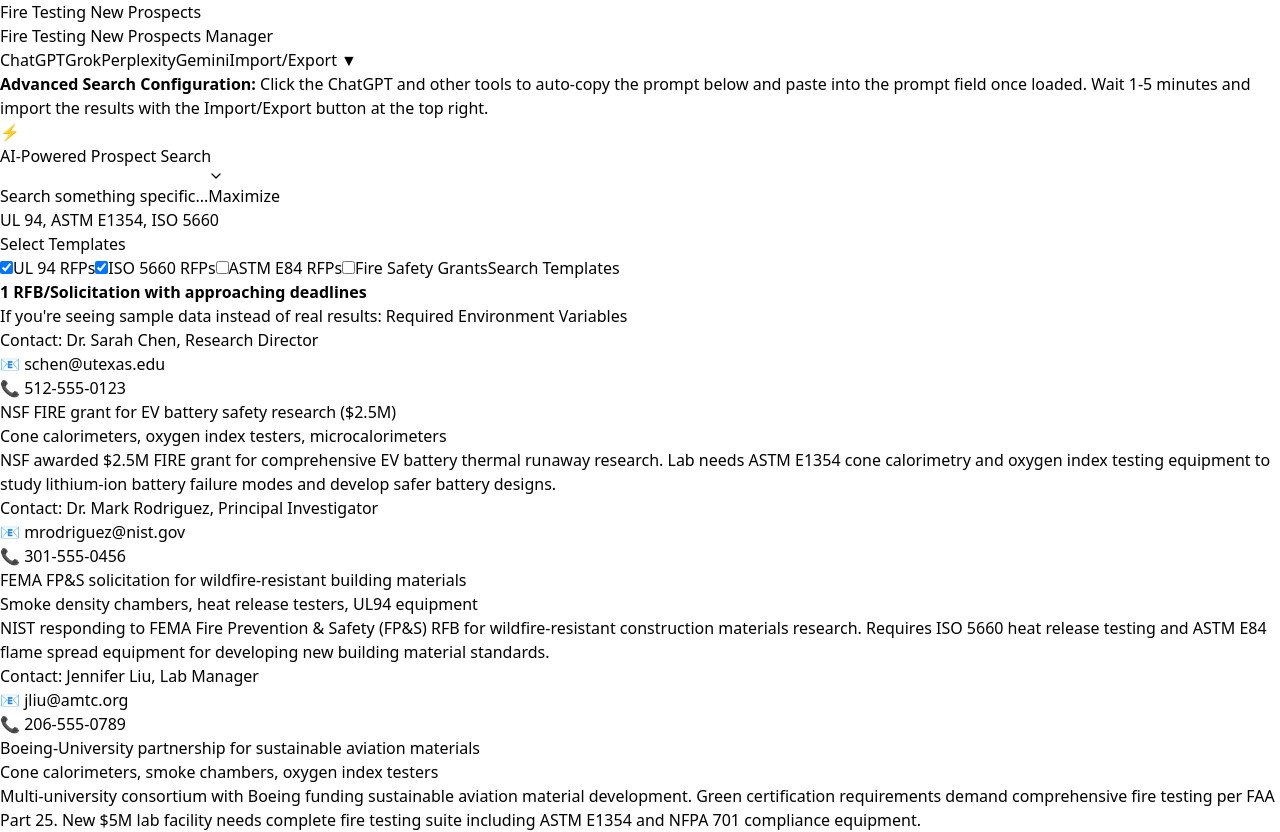
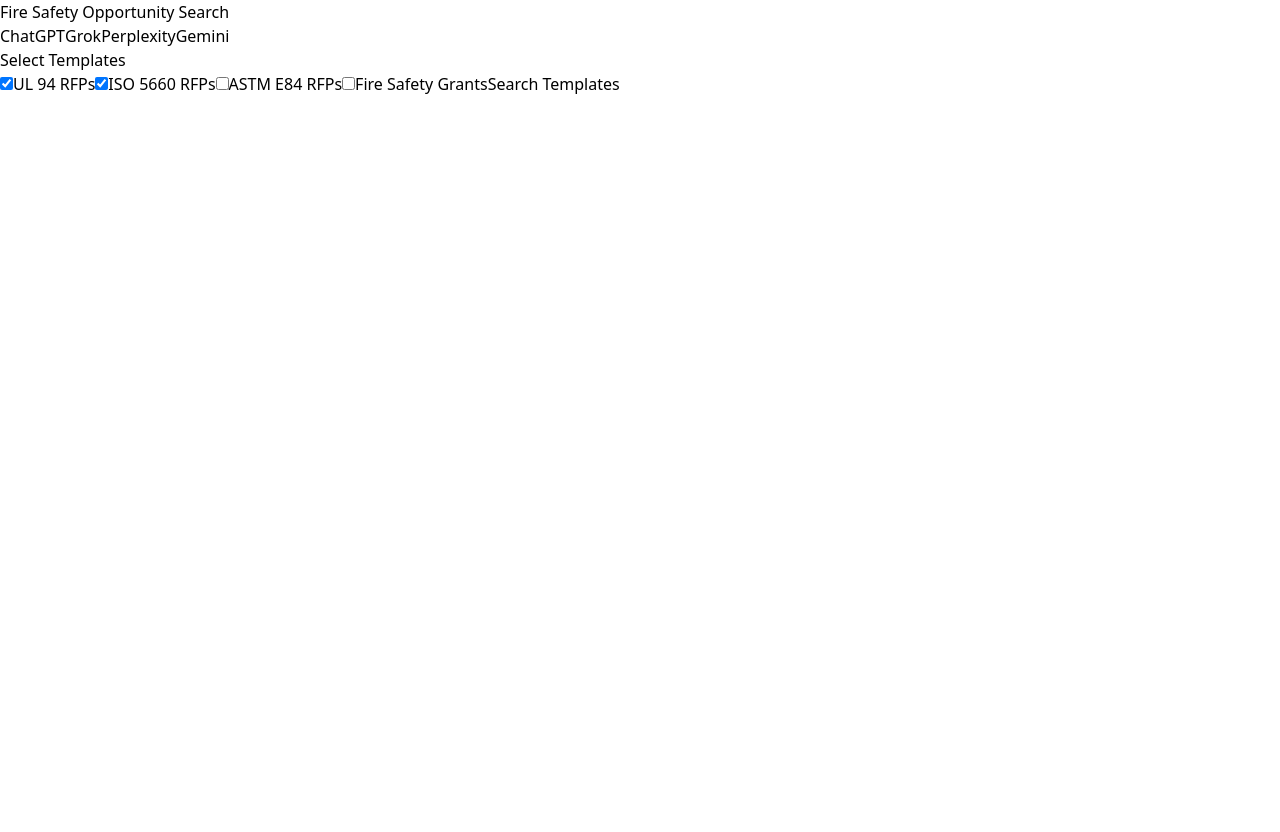
Before and after one commit to thomaswfreeman-lang/Prospector, a Next.js app: page /template-search in a window 1280 px wide. After the commit the page ends 800 px from the top, so only its background shows below. Built offline with nearby package versions, Linux system fonts and the light colour scheme.

Commit message:
Update page.tsx

```diff
--- a/app/template-search/page.tsx
+++ b/app/template-search/page.tsx
@@ -1,7 +1,7 @@
 'use client';
 
 import React, { useState } from 'react';
-import { Search, Loader, ExternalLink, Calendar, Building, Award, ChevronDown, ChevronUp } from 'lucide-react';
+import { Search, Loader, ExternalLink, Calendar, Building, Award } from 'lucide-react';
 
 interface TemplateResult {
   template: {
@@ -42,7 +42,6 @@ export default function TemplateSearchPage() {
   const [prospects, setProspects] = useState<Prospect[]>([]);
   const [selectedTemplates, setSelectedTemplates] = useState<string[]>(['ul94-rfp', 'iso5660-rfp']);
   const [copyStatus, setCopyStatus] = useState<string>('');
-  const [isQueryExpanded, setIsQueryExpanded] = useState(false);
 
   const templates = [
     { id: 'ul94-rfp', name: 'UL 94 RFPs', category: 'rfp' },
@@ -117,10 +116,7 @@ export default function TemplateSearchPage() {
     <div className="max-w-7xl mx-auto p-6">
       {/* Header with title and AI buttons */}
       <div className="flex justify-between items-center mb-8">
-        <div>
-          <h1 className="text-3xl font-bold mb-2">Fire Testing New Prospects</h1>
-          <p className="text-gray-600">Fire Testing New Prospects Manager</p>
-        </div>
+        <h1 className="text-3xl font-bold">Fire Safety Opportunity Search</h1>
 
         {/* AI Search Buttons */}
         <div className="flex gap-2">
@@ -148,9 +144,6 @@ export default function TemplateSearchPage() {
           >
             Gemini
           </button>
-          <button className="px-4 py-2 bg-blue-600 text-white text-sm rounded-md hover:bg-blue-700 transition-colors">
-            Import/Export ▼
-          </button>
         </div>
       </div>
 
@@ -161,97 +154,8 @@ export default function TemplateSearchPage() {
         </div>
       )}
 
-      {/* Instructions */}
-      <div className="mb-6 p-4 bg-blue-50 border border-blue-200 rounded-lg">
-        <p className="text-blue-800">
-          <strong>Advanced Search Configuration:</strong> Click the ChatGPT and other tools to auto-copy the prompt below and paste into the prompt field once loaded. Wait 1-5 minutes and import the results with the Import/Export button at the top right.
-        </p>
-      </div>
-
-      {/* AI-Powered Prospect Search & Advanced Search Configuration merged */}
       <div className="bg-white rounded-lg shadow p-6 mb-6">
-        <div className="flex items-center gap-2 mb-4">
-          <div className="w-8 h-8 bg-blue-600 rounded-full flex items-center justify-center text-white">
-            ⚡
-          </div>
-          <h2 className="text-xl font-semibold">AI-Powered Prospect Search</h2>
-        </div>
-
-        {/* Search Query Section with toggle */}
-        <div className="mb-6">
-          <div className="flex justify-between items-center mb-2">
-            <label className="font-semibold text-gray-700">Search something specific...</label>
-            <button
-              onClick={() => setIsQueryExpanded(!isQueryExpanded)}
-              className="text-blue-600 hover:text-blue-800 flex items-center gap-1"
-            >
-              {isQueryExpanded ? <ChevronUp size={16} /> : <ChevronDown size={16} />}
-              {isQueryExpanded ? 'Minimize' : 'Maximize'}
-            </button>
-          </div>
-
-          <input
-            type="text"
-            className="w-full p-3 border border-gray-300 rounded-md"
-            defaultValue="UL 94, ASTM E1354, ISO 5660"
-            placeholder="Enter your search terms..."
-          />
-
-          {/* Expandable query configuration */}
-          {isQueryExpanded && (
-            <div className="mt-4 p-4 bg-gray-50 rounded-md">
-              <div className="grid grid-cols-1 md:grid-cols-2 gap-4 mb-4">
-                <div>
-                  <label className="block text-sm font-medium text-gray-700 mb-2">Region</label>
-                  <select className="w-full p-2 border border-gray-300 rounded-md">
-                    <option>North America</option>
-                    <option>Europe</option>
-                    <option>Asia Pacific</option>
-                    <option>Global</option>
-                  </select>
-                </div>
-                <div>
-                  <label className="block text-sm font-medium text-gray-700 mb-2">Max Results</label>
-                  <select className="w-full p-2 border border-gray-300 rounded-md">
-                    <option>15 prospects</option>
-                    <option>25 prospects</option>
-                    <option>50 prospects</option>
-                    <option>100 prospects</option>
-                  </select>
-                </div>
-              </div>
-
-              <div className="grid grid-cols-1 md:grid-cols-2 gap-4">
-                <div>
-                  <label className="block text-sm font-medium text-gray-700 mb-2">Additional Standards</label>
-                  <input
-                    type="text"
-                    className="w-full p-2 border border-gray-300 rounded-md"
-                    placeholder="NFPA 701, ISO 9705..."
-                  />
-                </div>
-                <div>
-                  <label className="block text-sm font-medium text-gray-700 mb-2">Additional Instrument or Keyword</label>
-                  <input
-                    type="text"
-                    className="w-full p-2 border border-gray-300 rounded-md"
-                    placeholder="Cone Calorimeter, Oxygen Index..."
-                  />
-                </div>
-              </div>
-
-              <div className="mt-4">
-                <label className="flex items-center gap-2">
-                  <input type="checkbox" defaultChecked />
-                  <span className="text-sm text-gray-700">Include Sam.gov Federal Opportunities</span>
-                </label>
-              </div>
-            </div>
-          )}
-        </div>
-
-        {/* Template Selection */}
-        <h3 className="text-lg font-semibold mb-4">Select Templates</h3>
+        <h2 className="text-xl font-semibold mb-4">Select Templates</h2>
 
         {templates.map(template => (
           <label key={template.id} className="flex items-center space-x-2 mb-2">
@@ -273,107 +177,20 @@ export default function TemplateSearchPage() {
         <button
           onClick={handleSearch}
           disabled={isSearching}
-          className="mt-4 px-6 py-3 bg-blue-600 text-white rounded-lg hover:bg-blue-700 disabled:opacity-50"
+          className="mt-4 px-6 py-3 bg-blue-600 text-white rounded-lg hover:bg-blue-700"
         >
-          {isSearching ? (
-            <div className="flex items-center gap-2">
-              <Loader className="w-4 h-4 animate-spin" />
-              Searching...
-            </div>
-          ) : (
-            'Search Templates'
-          )}
+          {isSearching ? 'Searching...' : 'Search Templates'}
         </button>
       </div>
 
-      {/* Sample Data Notice */}
-      <div className="mb-6 p-4 bg-yellow-50 border border-yellow-200 rounded-lg">
-        <p className="text-yellow-800 text-sm">
-          <strong>1 RFB/Solicitation with approaching deadlines</strong>
-        </p>
-        <p className="text-yellow-700 text-sm mt-1">
-          If you're seeing sample data instead of real results: Required Environment Variables
-        </p>
-      </div>
-
-      {/* Sample Prospects */}
       <div className="space-y-4">
-        {/* University of Texas */}
-        <div className="bg-white rounded-lg shadow border p-6">
-          <div className="flex justify-between items-start mb-4">
-            <div>
-              <h3 className="text-lg font-semibold mb-2">Contact: Dr. Sarah Chen, Research Director</h3>
-              <div className="text-sm text-gray-600 mb-2">
-                📧 schen@utexas.edu<br />
-                📞 512-555-0123
-              </div>
-            </div>
-            <div className="bg-green-100 text-green-800 px-3 py-1 rounded text-sm font-medium">
-              NSF FIRE grant for EV battery safety research ($2.5M)
-            </div>
-          </div>
-          <div className="bg-blue-50 text-blue-800 p-2 rounded mb-3 text-sm">
-            Cone calorimeters, oxygen index testers, microcalorimeters
-          </div>
-          <p className="text-gray-700">
-            NSF awarded $2.5M FIRE grant for comprehensive EV battery thermal runaway research. Lab needs ASTM E1354 cone calorimetry and oxygen index testing equipment to study lithium-ion battery failure modes and develop safer battery designs.
-          </p>
-        </div>
-
-        {/* NIST */}
-        <div className="bg-white rounded-lg shadow border p-6">
-          <div className="flex justify-between items-start mb-4">
-            <div>
-              <h3 className="text-lg font-semibold mb-2">Contact: Dr. Mark Rodriguez, Principal Investigator</h3>
-              <div className="text-sm text-gray-600 mb-2">
-                📧 mrodriguez@nist.gov<br />
-                📞 301-555-0456
-              </div>
-            </div>
-            <div className="bg-green-100 text-green-800 px-3 py-1 rounded text-sm font-medium">
-              FEMA FP&S solicitation for wildfire-resistant building materials
-            </div>
-          </div>
-          <div className="bg-blue-50 text-blue-800 p-2 rounded mb-3 text-sm">
-            Smoke density chambers, heat release testers, UL94 equipment
-          </div>
-          <p className="text-gray-700">
-            NIST responding to FEMA Fire Prevention & Safety (FP&S) RFB for wildfire-resistant construction materials research. Requires ISO 5660 heat release testing and ASTM E84 flame spread equipment for developing new building material standards.
-          </p>
-        </div>
-
-        {/* Boeing Partnership */}
-        <div className="bg-white rounded-lg shadow border p-6">
-          <div className="flex justify-between items-start mb-4">
-            <div>
-              <h3 className="text-lg font-semibold mb-2">Contact: Jennifer Liu, Lab Manager</h3>
-              <div className="text-sm text-gray-600 mb-2">
-                📧 jliu@amtc.org<br />
-                📞 206-555-0789
-              </div>
-            </div>
-            <div className="bg-green-100 text-green-800 px-3 py-1 rounded text-sm font-medium">
-              Boeing-University partnership for sustainable aviation materials
-            </div>
-          </div>
-          <div className="bg-blue-50 text-blue-800 p-2 rounded mb-3 text-sm">
-            Cone calorimeters, smoke chambers, oxygen index testers
-          </div>
-          <p className="text-gray-700">
-            Multi-university consortium with Boeing funding sustainable aviation material development. Green certification requirements demand comprehensive fire testing per FAA Part 25. New $5M lab facility needs complete fire testing suite including ASTM E1354 and NFPA 701 compliance equipment.
-          </p>
-        </div>
-
-        {/* Dynamic search results */}
         {prospects.map(prospect => (
           <div key={prospect.id} className="bg-white rounded-lg shadow border p-6">
             <h3 className="text-lg font-semibold mb-2">{prospect.title}</h3>
             <p className="text-gray-600 mb-3">{prospect.snippet}</p>
             <div className="flex justify-between items-center">
               <span className="text-sm text-gray-500">{prospect.organization}</span>
-              <a href={prospect.url} target="_blank" className="text-blue-600 hover:text-blue-800">
-                <ExternalLink size={16} />
-              </a>
+              <a href={prospect.url} target="_blank" className="text-blue-600">View</a>
             </div>
           </div>
         ))}
```
